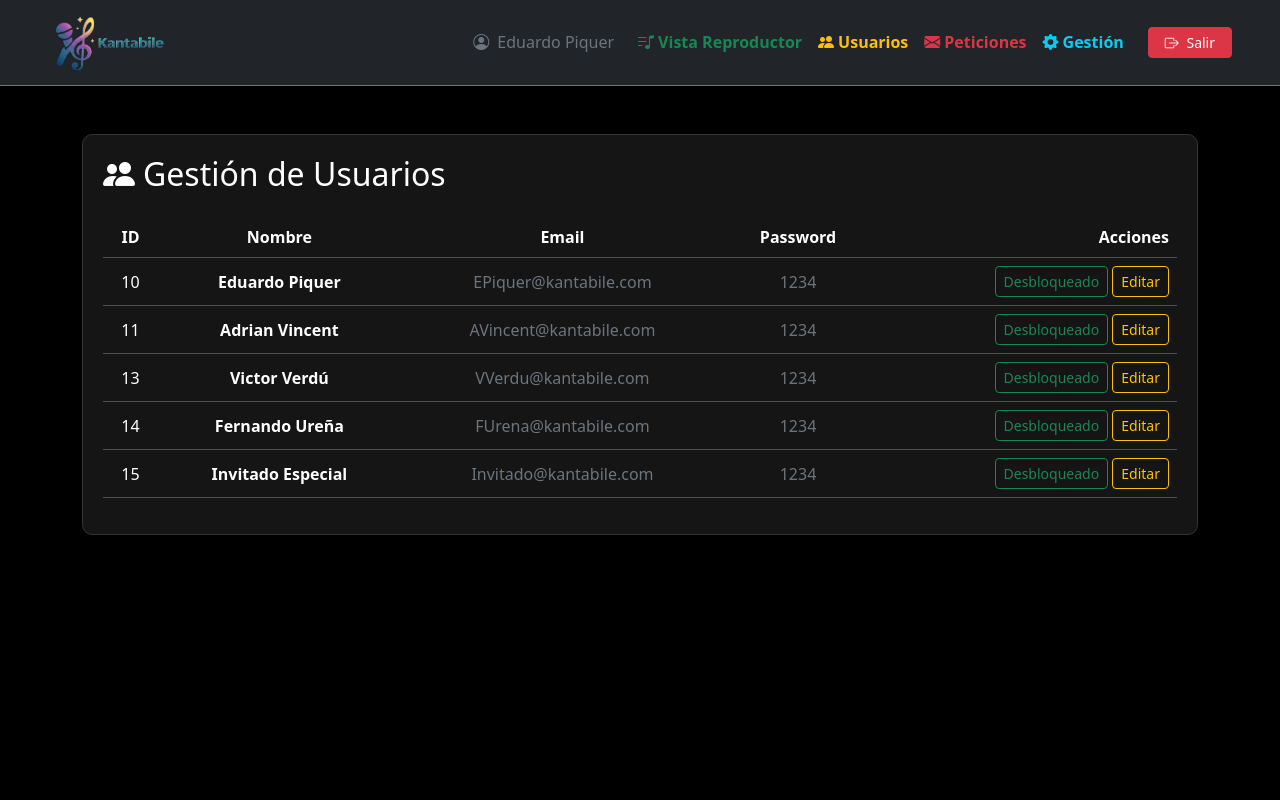
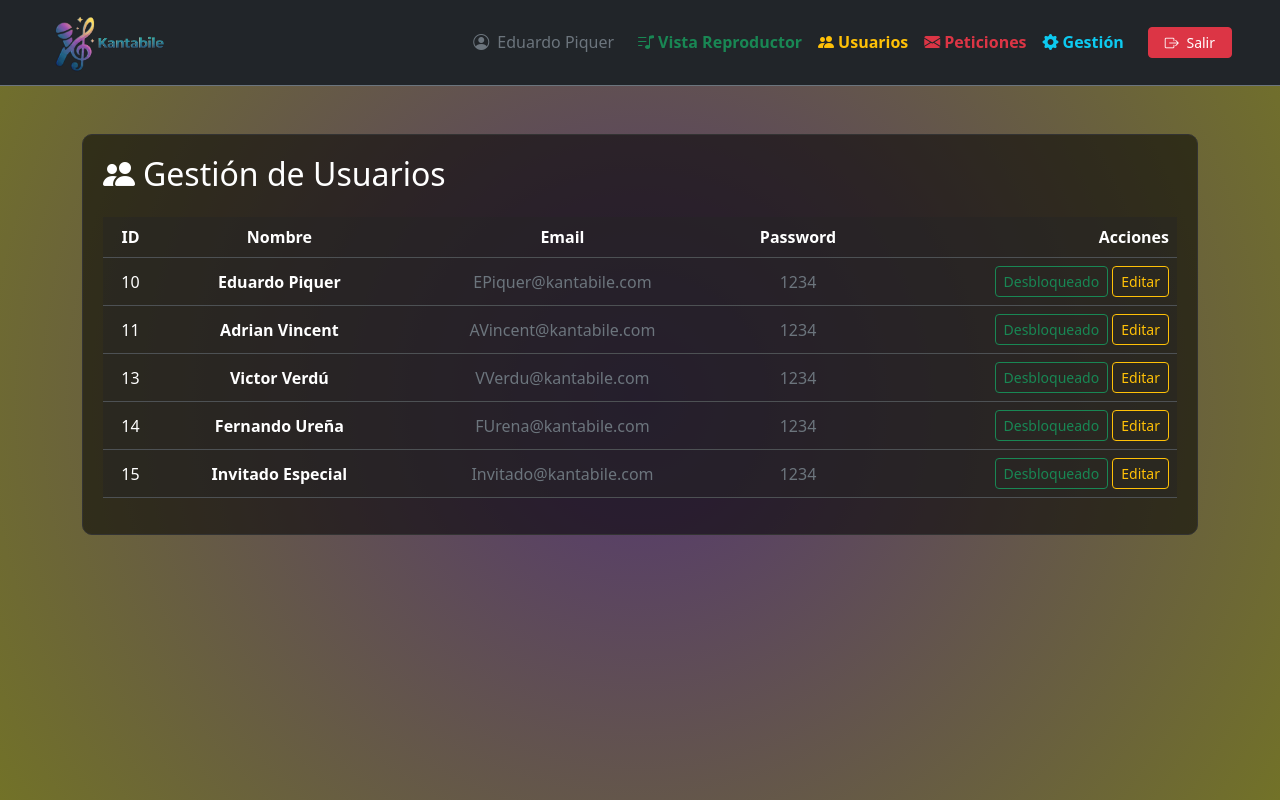
Before and after one commit to Epiquers/Karaoke, a PHP site: page /administrador/perfil_admin.php in a window 1280 px wide. Run offline with PHP 8.4, Linux system fonts and the light colour scheme; a user stored in the database is signed in; data comes from the database, SQL or seed files in the repository.

Commit message:
faltaria unificar los estilos en un css (he cambiado algun fondo ) tambien falta el favicon

```diff
--- a/administrador/canciones_admin.php
+++ b/administrador/canciones_admin.php
@@ -73,6 +73,7 @@ $result_todas = mysqli_query($conn, $consulta_todas);
     <link href="https://cdn.jsdelivr.net/npm/bootstrap@5.3.2/dist/css/bootstrap.min.css" rel="stylesheet">
     <link rel="stylesheet" href="https://cdn.jsdelivr.net/npm/bootstrap-icons@1.11.1/font/bootstrap-icons.css">
     <link rel="stylesheet" href="../css/styles.css">
+  <?php include __DIR__ . '/../includes/favicon.php'; ?>
 </head>
 
 <body class="text-light">
--- a/administrador/perfil_admin.php
+++ b/administrador/perfil_admin.php
@@ -44,14 +44,19 @@ if (isset($_POST['accion_estado'])) {
     <title>Kantabile - Gestión de Usuarios</title>
     <link href="https://cdn.jsdelivr.net/npm/bootstrap@5.3.2/dist/css/bootstrap.min.css" rel="stylesheet">
     <link rel="stylesheet" href="https://cdn.jsdelivr.net/npm/bootstrap-icons@1.11.1/font/bootstrap-icons.css">
+
+    <?php include '../includes/favicon.php'; ?>
     <style>
         body {
-            background-color: #000;
+            background: radial-gradient(circle at center, #543772 0%, #727228 100%);
+            background-attachment: fixed;
+            color: white;
+            min-height: 100vh;
             color: white;
         }
 
         .card-dark {
-            background-color: #151515;
+            background-color: #0000008a;
             border: 1px solid #333;
             padding: 20px;
             border-radius: 10px;
@@ -76,7 +81,7 @@ if (isset($_POST['accion_estado'])) {
         }
 
         .table-dark {
-            --bs-table-bg: #151515;
+            --bs-table-bg: #24242478;
         }
     </style>
 </head>
@@ -86,7 +91,7 @@ if (isset($_POST['accion_estado'])) {
 
     <!-- ===== TABLA DE USUARIOS: edición inline y control de estado ===== -->
     <div class="container mt-5">
-    <div class="card-dark">
+        <div class="card-dark">
             <h2 class="mb-4"><i class="bi bi-people-fill me-2"></i>Gestión de Usuarios</h2>
 
             <table class="table table-dark table-hover align-middle text-center">
@@ -100,9 +105,9 @@ if (isset($_POST['accion_estado'])) {
                     </tr>
                 </thead>
                 <tbody>
-                        <?php
-                        // Recorre todos los usuarios y genera una fila normal + una fila colapsable de edición
-                        $resultado = mysqli_query($conn, "SELECT * FROM usuarios");
+                    <?php
+                    // Recorre todos los usuarios y genera una fila normal + una fila colapsable de edición
+                    $resultado = mysqli_query($conn, "SELECT * FROM usuarios");
                     while ($row = mysqli_fetch_assoc($resultado)) {
                         $id =  $row['id'];
                         // ID único para la fila de edición
@@ -123,7 +128,7 @@ if (isset($_POST['accion_estado'])) {
 
                             <td class="text-end">
 
-                             <form action="" method="POST" class="d-inline">
+                                <form action="" method="POST" class="d-inline">
                                     <input type="hidden" name="id" value="<?php echo $row['id']; ?>">
 
                                     <?php if ($bloqueado) { ?>
@@ -139,12 +144,12 @@ if (isset($_POST['accion_estado'])) {
                                     <?php } ?>
                                 </form>
 
-                                <button class="btn btn-outline-warning btn-sm" data-bs-toggle="collapse" data-bs-target="#fila_<?php echo $id;?>">Editar</button>
+                                <button class="btn btn-outline-warning btn-sm" data-bs-toggle="collapse" data-bs-target="#fila_<?php echo $id; ?>">Editar</button>
 
                             </td>
                         </tr>
 
-                        <tr class="collapse fila-edicion" id="fila_<?php echo $id;?>">
+                        <tr class="collapse fila-edicion" id="fila_<?php echo $id; ?>">
                             <td colspan="6">
                                 <form method="POST" class="row p-3 g-2">
                                     <input type="hidden" name="id" value="<?php echo $row['id']; ?>">
--- a/administrador/peticiones_admin.php
+++ b/administrador/peticiones_admin.php
@@ -30,6 +30,7 @@ $resultado = mysqli_query($conn, $consulta);
     <title>Gestión de Peticiones</title>
     <link href="https://cdn.jsdelivr.net/npm/bootstrap@5.3.2/dist/css/bootstrap.min.css" rel="stylesheet">
     <link rel="stylesheet" href="https://cdn.jsdelivr.net/npm/bootstrap-icons@1.11.1/font/bootstrap-icons.css">
+    <?php include '../includes/favicon.php'; ?>
     <style>
         body {
             background-color: #000;
--- a/css/styles.css
+++ b/css/styles.css
@@ -2,7 +2,7 @@
 
 body {
     /* Un azul muy oscuro que se degrada hacia un negro azulado */
-    background: radial-gradient(circle at center, #0000ff 0%, #ffff00 100%);
+    background: radial-gradient(circle at center, #1c1c2a 0%, #36362c 100%);
     background-attachment: fixed;
     color: white;
     min-height: 100vh;
--- /dev/null
+++ b/includes/favicon.php
@@ -0,0 +1,2 @@
+<link rel="icon" type="image/x-icon" href="/img/favicon.ico?v=4">
+<link rel="shortcut icon" href="/img/favicon.ico?v=4">
--- a/index.php
+++ b/index.php
@@ -46,6 +46,7 @@ if ($_SERVER["REQUEST_METHOD"] === "POST") {
     <meta charset="UTF-8">
     <title>Kantabile - Login</title>
     <link href="https://cdn.jsdelivr.net/npm/bootstrap@5.3.2/dist/css/bootstrap.min.css" rel="stylesheet">
+    <?php include __DIR__ . '/includes/favicon.php'; ?>
     <style>
         body {
             /* Recuerda que la imagen debe estar en esta ruta */
@@ -101,7 +102,6 @@ if ($_SERVER["REQUEST_METHOD"] === "POST") {
     <div class="container">
         <div class="row justify-content-center w-100">
             <div class="col-12 col-sm-10 col-md-8 col-lg-5 col-xl-4">
-
                 <div class="card card-login p-4 text-light text-center">
                     <img src="img/logoregistro.png" alt="Logo Kantabile" class="mb-3 align-self-center" style="width: 150px;">
 
--- a/registro.php
+++ b/registro.php
@@ -38,6 +38,7 @@ if ($_SERVER["REQUEST_METHOD"] === "POST") {
     <meta charset="UTF-8">
     <title>Kantabile - Registro</title>
     <link href="https://cdn.jsdelivr.net/npm/bootstrap@5.3.2/dist/css/bootstrap.min.css" rel="stylesheet">
+   <?php include __DIR__ . '/includes/favicon.php'; ?>
     <style>
         body {
             /* Cambia 'fondo-karaoke.jpg' por el nombre real de tu imagen subida */
--- a/usuario/canciones.php
+++ b/usuario/canciones.php
@@ -94,6 +94,7 @@ $resultado_canciones = mysqli_query($conn, "SELECT * FROM canciones");
     <link href="https://cdn.jsdelivr.net/npm/bootstrap@5.3.2/dist/css/bootstrap.min.css" rel="stylesheet">
     <link rel="stylesheet" href="https://cdn.jsdelivr.net/npm/bootstrap-icons@1.11.1/font/bootstrap-icons.css">
     <link rel="stylesheet" href="../css/styles.css">
+    <?php include '../includes/favicon.php'; ?>
 </head>
 
 <body class="text-light page-canciones">
--- a/usuario/perfil.php
+++ b/usuario/perfil.php
@@ -64,6 +64,7 @@ $usuario = mysqli_fetch_assoc($res);
     <link href="https://cdn.jsdelivr.net/npm/bootstrap@5.3.2/dist/css/bootstrap.min.css" rel="stylesheet">
     <link rel="stylesheet" href="https://cdn.jsdelivr.net/npm/bootstrap-icons@1.11.1/font/bootstrap-icons.css">
     <link rel="stylesheet" href="../css/styles.css">
+    <?php include '../includes/favicon.php'; ?>
 </head>
 
 <body class="text-light">
--- a/usuario/peticiones.php
+++ b/usuario/peticiones.php
@@ -19,6 +19,7 @@ $idUsuario = $_SESSION['idUsuario'];
     <link href="https://cdn.jsdelivr.net/npm/bootstrap@5.3.2/dist/css/bootstrap.min.css" rel="stylesheet">
     <link rel="stylesheet" href="https://cdn.jsdelivr.net/npm/bootstrap-icons@1.11.1/font/bootstrap-icons.css">
     <link rel="stylesheet" href="../css/styles.css">
+    <?php include '../includes/favicon.php'; ?>
 </head>
 
 <body class="text-light">
```
Also changed, not shown: img/favicon.ico (added).
